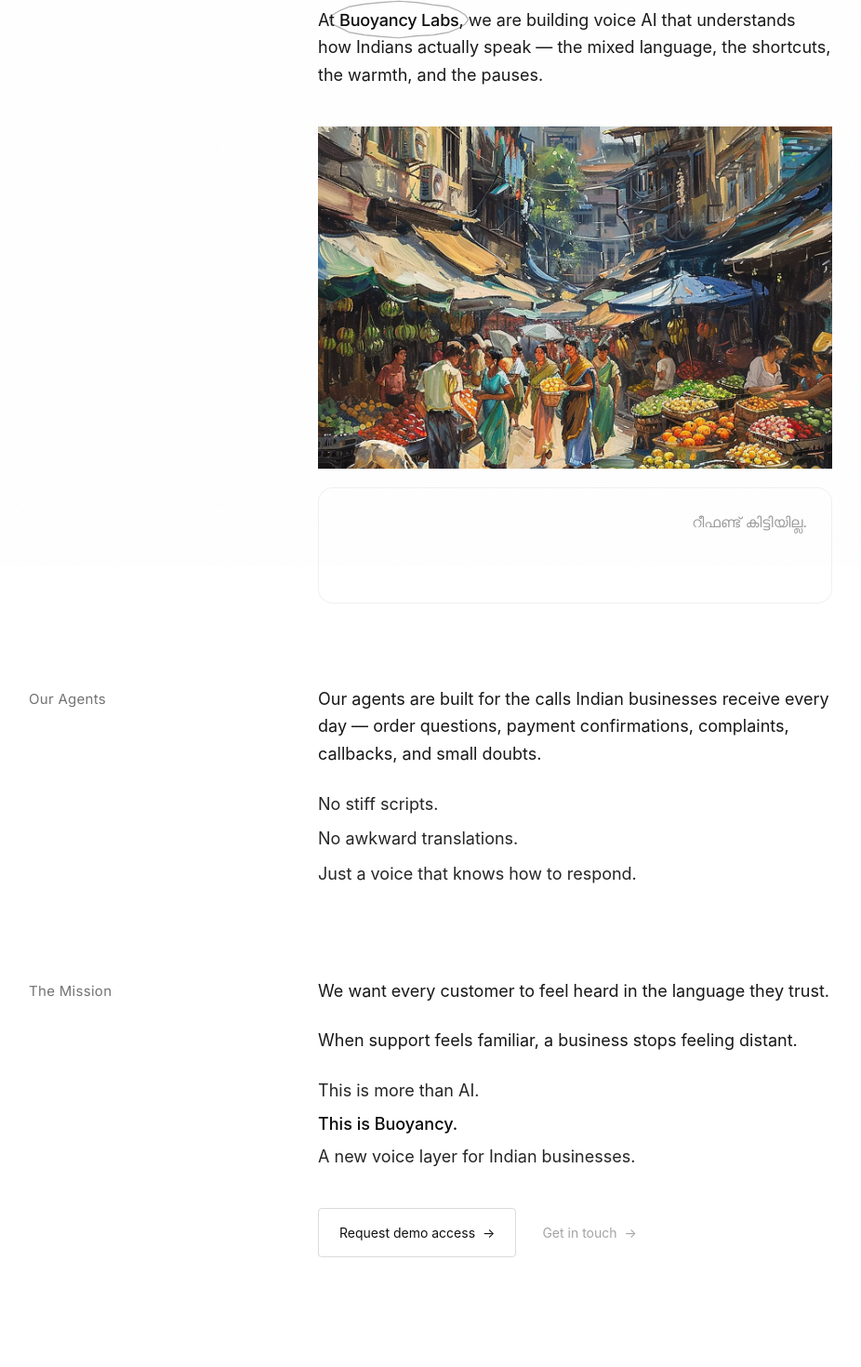
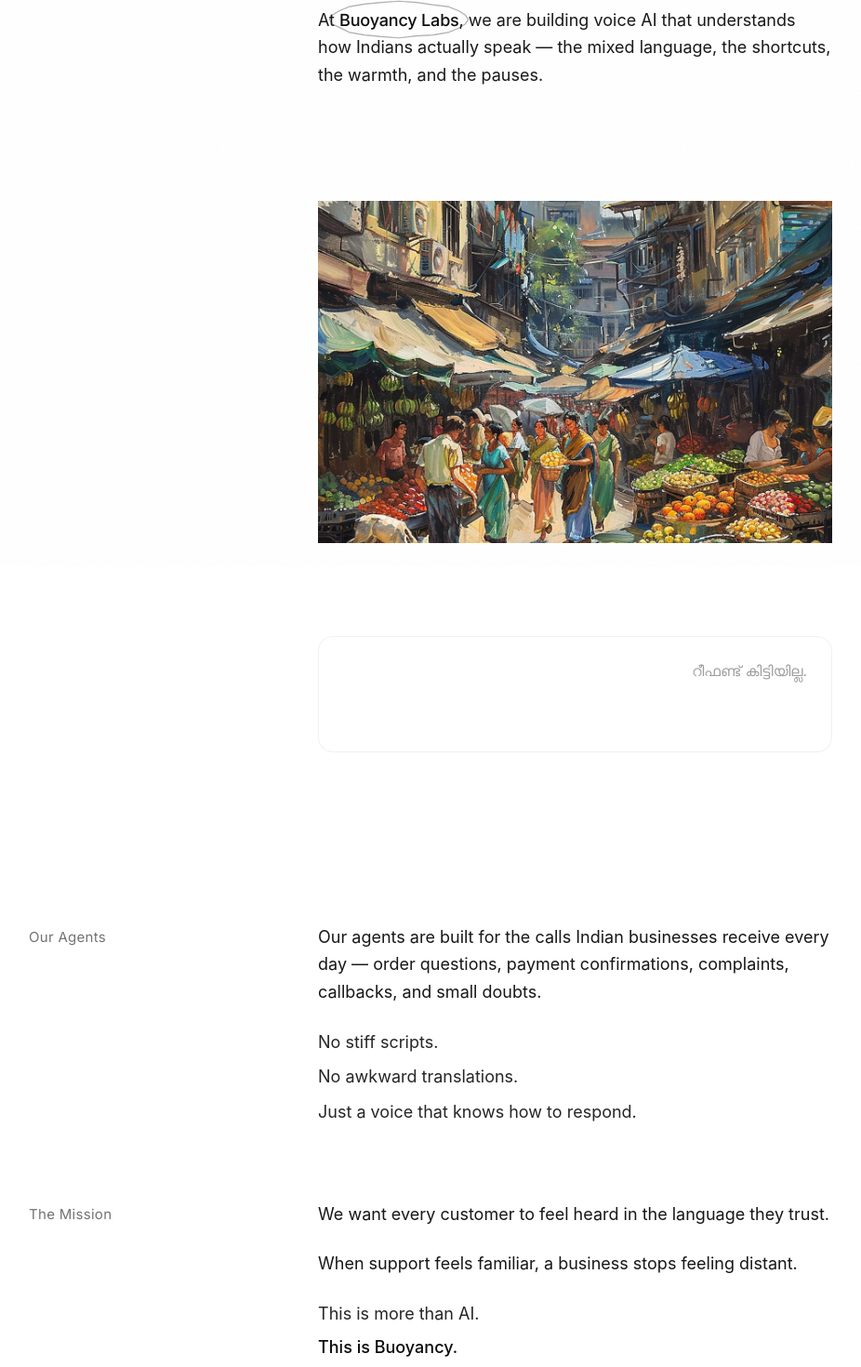
Before and after one commit to iam-saju/upthrust, a Next.js app: page / in a window 1280 px wide. Shown: the part 191-1661 px from the top of the page at 93% size, without its empty margins (177-1103 px from the left). Before the commit the page ends 1591 px from the top, so only its background shows below. Built offline with nearby package versions, Linux system fonts and the light colour scheme.

Commit message:
feat: consistent section gaps across all viewports, update email to iamsajubabu@gmail.com

```diff
--- a/src/app/page.tsx
+++ b/src/app/page.tsx
@@ -60,7 +60,7 @@ export default function Home() {
         </div>
 
         {/* ── Documentary image ────────────────────────────────── */}
-        <div className="max-w-5xl mx-auto px-6 sm:px-10 md:px-14 lg:px-20">
+        <div className="max-w-5xl mx-auto px-6 sm:px-10 md:px-14 lg:px-20 py-10 sm:py-14 md:py-20">
           <div className="grid grid-cols-1 md:grid-cols-[minmax(0,0.28fr)_minmax(0,0.72fr)] gap-x-10 md:gap-x-14 lg:gap-x-24">
             <div className="hidden md:block" />
             <div className="documentary-frame relative w-full max-w-xl aspect-4/3 md:aspect-3/2 overflow-hidden bg-neutral-200">
@@ -78,7 +78,7 @@ export default function Home() {
         </div>
 
         {/* ── Support transcript ──────────────────────────────── */}
-        <div className="max-w-5xl mx-auto px-6 sm:px-10 md:px-14 lg:px-20">
+        <div className="max-w-5xl mx-auto px-6 sm:px-10 md:px-14 lg:px-20 pb-10 sm:pb-14 md:pb-20">
           <div className="grid grid-cols-1 md:grid-cols-[minmax(0,0.28fr)_minmax(0,0.72fr)] gap-x-10 md:gap-x-14 lg:gap-x-24">
             <div className="hidden md:block" />
             <div>
@@ -88,7 +88,7 @@ export default function Home() {
         </div>
 
         {/* ── Agents + Mission ────────────────────────────────── */}
-        <div className="max-w-5xl mx-auto px-6 sm:px-10 md:px-14 lg:px-20 pt-12 md:pt-16 pb-10 md:pb-12">
+        <div className="max-w-5xl mx-auto px-6 sm:px-10 md:px-14 lg:px-20 pt-10 sm:pt-14 md:pt-20 pb-12 sm:pb-16 md:pb-20">
           <LabSection id="agents" label="Our Agents">
             <div>
               <div className="max-w-xl space-y-6">
@@ -139,7 +139,7 @@ export default function Home() {
                   </span>
                 </a>
                 <a
-                  href="mailto:hello@buoyancylabs.example"
+                  href="mailto:iamsajubabu@gmail.com"
                   className="group inline-flex items-center gap-2 text-[14px] text-neutral-500/65 transition-all duration-200 hover:text-neutral-900 hover:translate-x-0.5 focus:outline-none"
                 >
                   Get in touch
--- a/src/components/lab-section.tsx
+++ b/src/components/lab-section.tsx
@@ -10,7 +10,7 @@ export function LabSection({
   children: ReactNode;
 }) {
   return (
-    <section id={id} className="mb-14 md:mb-24 scroll-mt-8 last:mb-0">
+    <section id={id} className="mb-10 sm:mb-14 md:mb-20 scroll-mt-8 last:mb-0">
       <div className="grid grid-cols-1 md:grid-cols-[minmax(0,0.28fr)_minmax(0,0.72fr)] gap-x-10 md:gap-x-14 lg:gap-x-24 gap-y-4 items-start">
         <p className="text-[13px] md:text-[15px] text-neutral-500 md:pt-[0.3em] tracking-[0.02em]" style={{ fontFamily: 'var(--font-inter), -apple-system, BlinkMacSystemFont, "SF Pro Display", "Segoe UI", Roboto, Helvetica, Arial, sans-serif' }}>
           {label}
```
